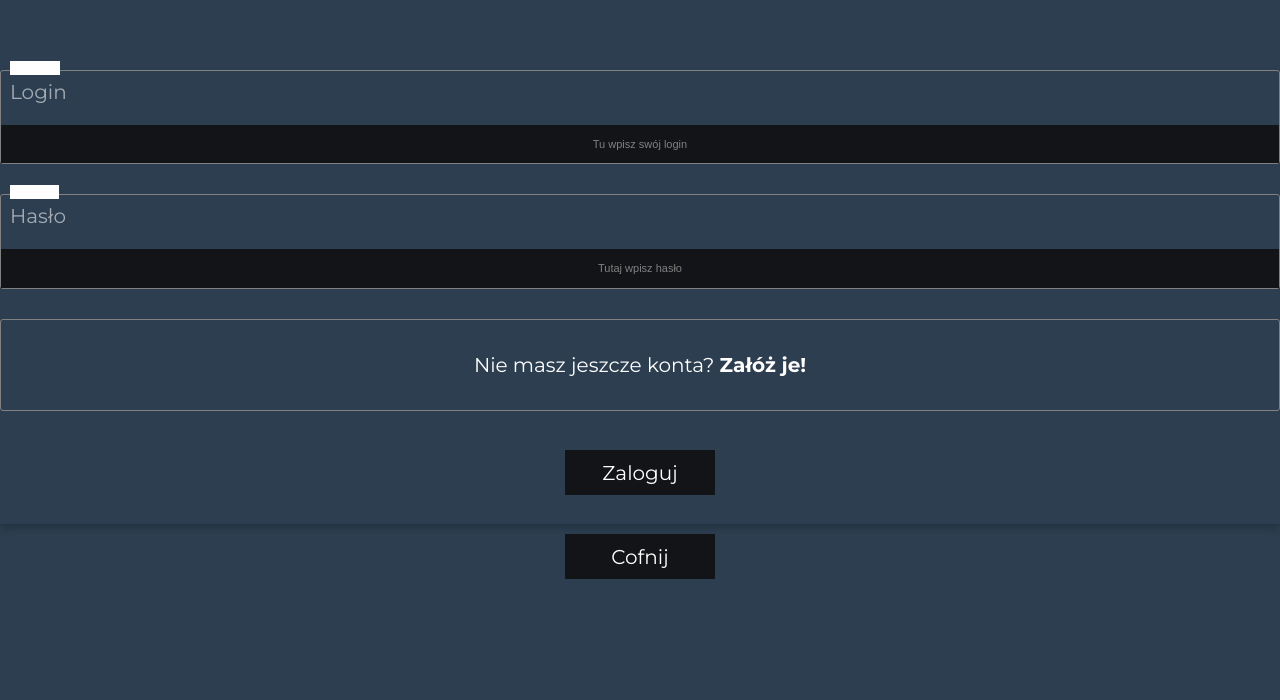
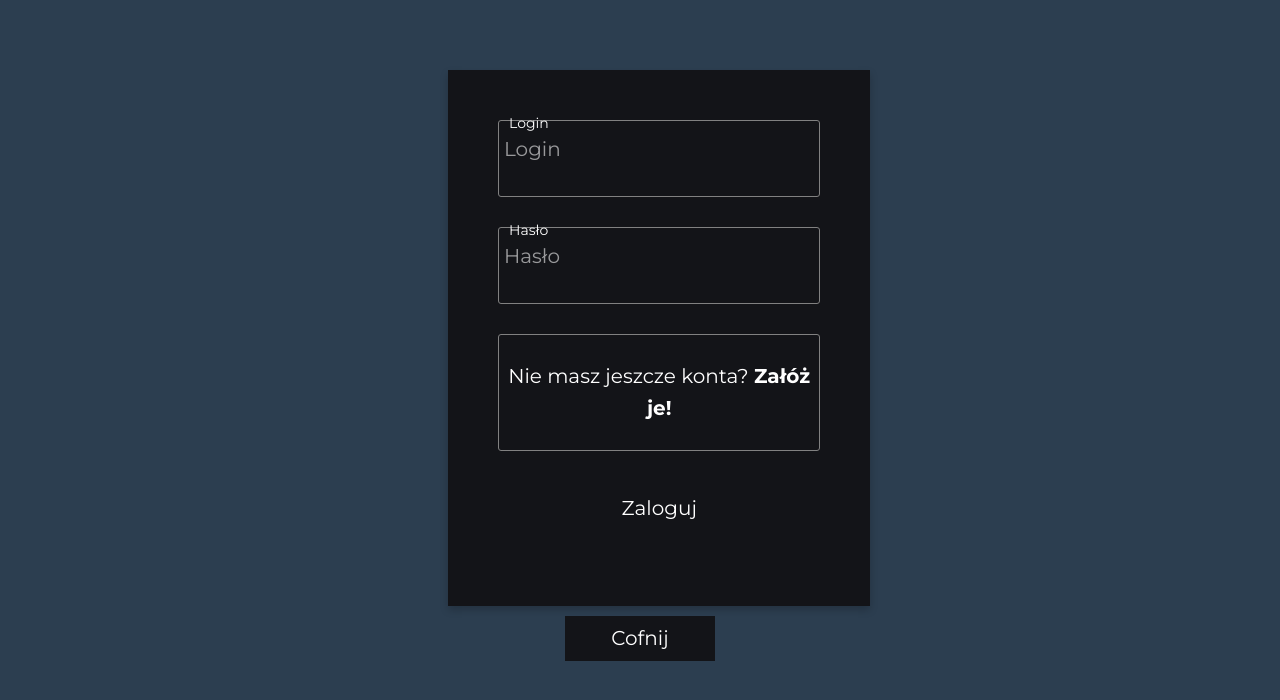
Before and after one commit to Yournicknamehere/E14, a PHP site: page /logowanie.php in a window 1280 px wide. Shown: the part 71-771 px from the top of the page. Run offline with PHP 8.4, Linux system fonts and the light colour scheme.

Commit message:
experyment

```diff
--- a/CSS/style.css
+++ b/CSS/style.css
@@ -1,5 +1,4 @@
 @import url('https://fonts.googleapis.com/css?family=Montserrat:400,500,600,700&display=swap');
-
 * {
     box-sizing: border-box;
     -webkit-box-sizing: border-box;
@@ -82,7 +81,7 @@ input:focus {
     outline: none;
 }
 
-form > p {
+form>p {
     font-weight: 500;
 }
 
@@ -212,7 +211,6 @@ select {
     -webkit-transition: 0.3s;
     font-family: 'Montserrat', sans-serif !important;
     font-size: 20px;
-
 }
 
 select:focus {
@@ -286,66 +284,94 @@ select:focus {
     box-shadow: 0 8px 16px 0 rgba(0, 0, 0, 0.2);
 }
 
-.card ul {
+.loginCard {
+    box-shadow: 0 4px 8px 0 rgba(0, 0, 0, 0.2);
+    transition: 0.3s;
+    -moz-transition: 0.3s;
+    -webkit-transition: 0.3s;
+    width: 33%;
+    background: #131418;
+    position: relative;
+    left: 35%;
+    padding: 50px;
+}
+
+.loginCard .formInput {
+    font-family: 'Montserrat', sans-serif;
+    font-size: 20px;
+    background: none;
+    padding: 0;
+    color: white;
+    width: 100%;
+    transition: 0.3s;
+    -moz-transition: 0.3s;
+    -webkit-transition: 0.3s;
+    box-sizing: border-box;
+    -webkit-box-sizing: border-box;
+    -moz-box-sizing: border-box;
+    display: block;
+    outline: none;
+    border: none;
+}
+
+.loginCard .formInput::placeholder {
+    color: rgba(255, 255, 255, 0.568);
+}
+
+.loginCard .formInput::-webkit-input-placeholder {
+    color: rgba(255, 255, 255, 0.568);
+}
+
+.loginCard .formInput::-moz-placeholder {
+    color: rgba(255, 255, 255, 0.568);
+}
+
+.loginCard .formInput:-ms-input-placeholder {
+    color: rgba(255, 255, 255, 0.568);
+}
+
+.loginCard ul {
     display: block;
     list-style: none;
     padding: 0;
     margin: 0;
 }
 
-.card li {
+.loginCard li {
     display: block;
-    padding: 9px;
+    z-index: 2;
     border: 1px solid #818181;
     margin-bottom: 30px;
     border-radius: 3px;
+    transition: 0.3s;
+    -moz-transition: 0.3s;
+    -webkit-transition: 0.3s;
+    padding: 5px;
 }
 
-.card li:last-child{
+.loginCard li:last-child {
     border: none;
     margin-bottom: 0;
     text-align: center;
 }
 
-.card li > label {
+.loginCard li>label {
     display: block;
     float: left;
-    margin-top: -19px;
-    background: #FFFFFF;
-    height: 14px;
+    margin-top: -21px;
+    background: #131418;
+    height: 15px;
     padding: 2px 5px 2px 5px;
     font-size: 14px;
-    overflow: hidden;
+    z-index: 1;
+    transition: 0.3s;
+    -moz-transition: 0.3s;
+    -webkit-transition: 0.3s;
 }
 
-.card input[type="text"],
-.card input[type="password"],
-.card input[type="email"],
-.card input select {
-    box-sizing: border-box;
-	-webkit-box-sizing: border-box;
-	-moz-box-sizing: border-box;
-	width: 100%;
-	display: block;
-	outline: none;
-	border: none;
-	height: 25px;
-	line-height: 25px;
-	font-size: 20px;
-	padding: 0;
+.loginCardContainer {
+    padding: 5px 15px;
 }
-
-.card li > span {
-    background: #131418;
-	display: block;
-	padding: 3px;
-	margin: 0 -9px -9px -9px;
-	text-align: center;
-	color: #818181;
-	font-family: Arial, Helvetica, sans-serif;
-	font-size: 11px;
-}
-
 
 .container {
     padding: 2px 16px;
@@ -534,7 +560,7 @@ select:focus {
     .column {
         width: 100%;
     }
-    form > p {
+    form>p {
         font-weight: 500;
     }
     .formInput {
@@ -553,7 +579,6 @@ select:focus {
     .formInput:-ms-input-placeholder {
         color: white;
     }
-
     .content {
         margin-top: 35px;
         font-size: 18px;
--- a/logowanie.php
+++ b/logowanie.php
@@ -49,18 +49,16 @@
     </div>
 
     <div class="content">
-        <div class="card">
+        <div class="loginCard">
             <form action="<?php echo $_SERVER["PHP_SELF"];?>" method="POST">
                 <ul>
                     <li>
                         <label for="login">Login</label>
                         <input type="text" name="login" class="formInput" placeholder="Login" maxlength="50" required>
-                        <span>Tu wpisz swój login</span>
                     </li>
                     <li>
                         <label for="password">Hasło</label>
                         <input type="password" name="haslo" class="formInput" placeholder="Hasło" maxlength="50" required>
-                        <span>Tutaj wpisz hasło</span>
                     </li>
                     <li>
                         <p>Nie masz jeszcze konta? <a href="rejestrowanie.php"><b>Załóż je!</b></a></p>
```
